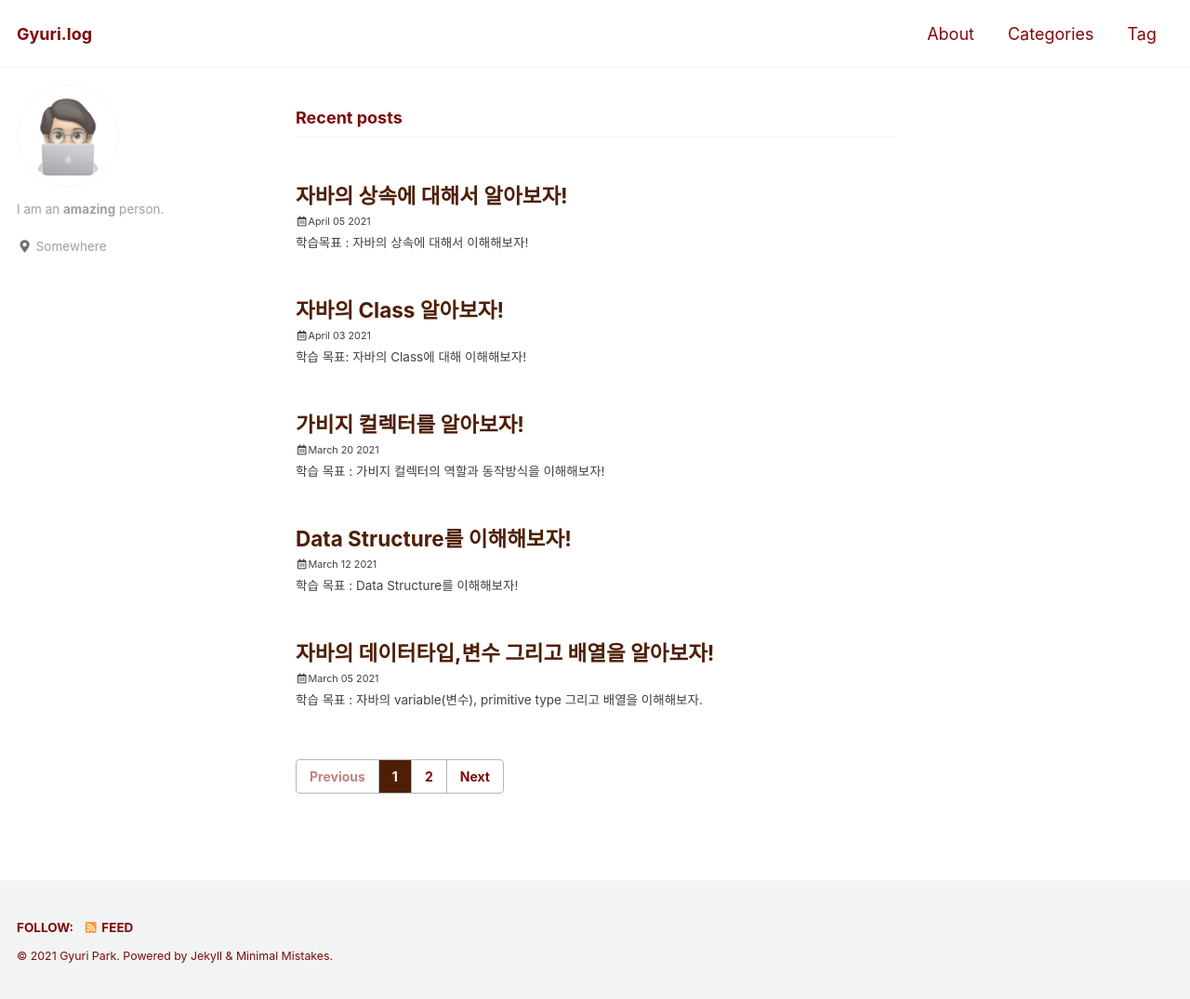
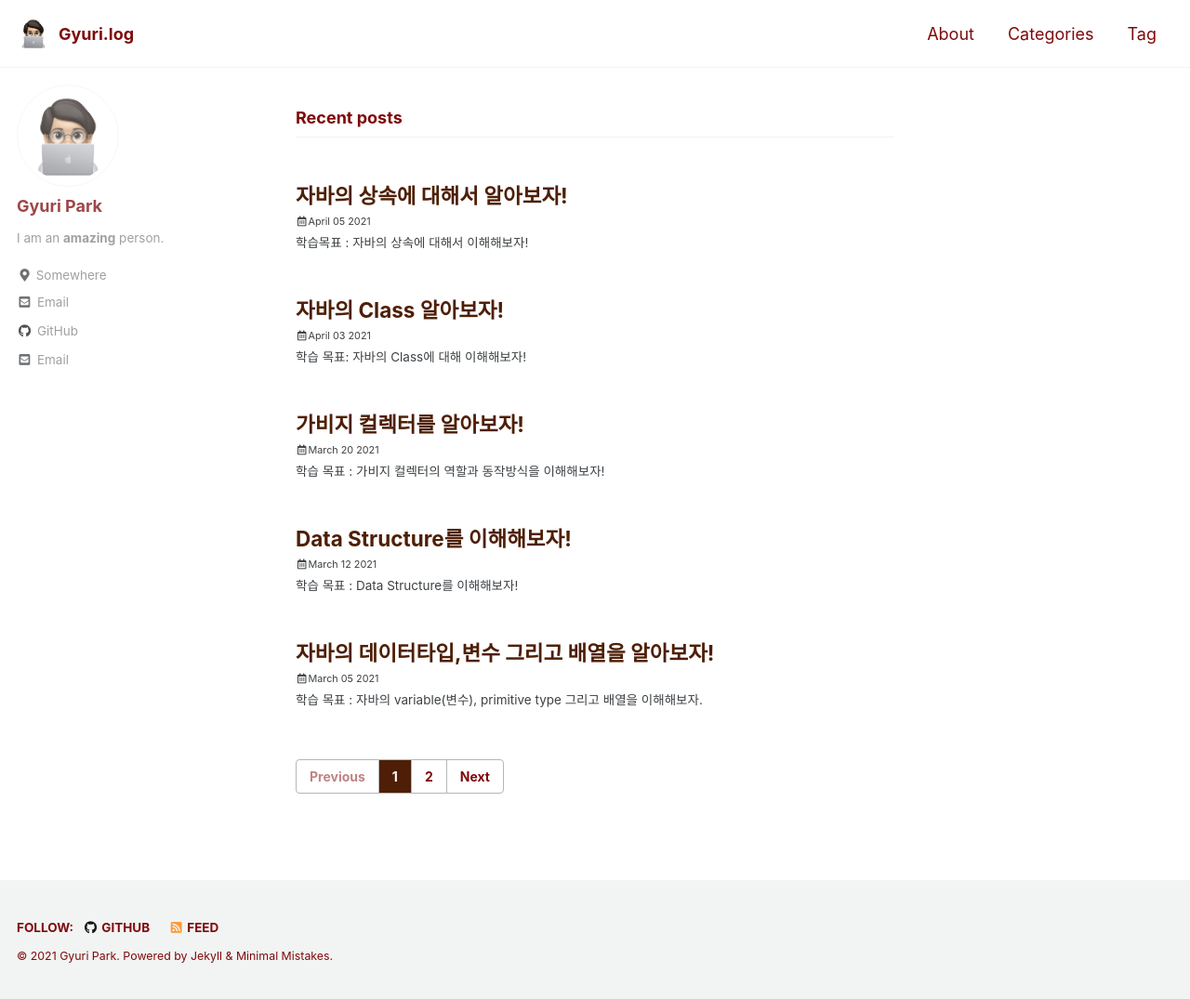
Before and after one commit to gyuripk/blog, a Jekyll site: the page built from index.html, in a window 1280 px wide and 1075 px high. Shown: the whole window at 93% size. Built offline with Jekyll 4.4.1, drawn with Linux system fonts in a browser that asks for light colours; cached includes are drawn as plain includes; the list of posts is cut into pages by our own code; some of the changed lines change nothing that is shown.

Commit message:
Update _config.yml

```diff
--- a/_config.yml
+++ b/_config.yml
@@ -25,7 +25,7 @@ url                      : "https://rbfl6418.github.io"
 baseurl                  : # the subpath of your site, e.g. "/blog"
 repository               : # GitHub username/repo-name e.g. "mmistakes/minimal-mistakes"
 teaser                   : # path of fallback teaser image, e.g. "/assets/images/500x300.png"
-logo                     : # path of logo image to display in the masthead, e.g. "/assets/images/88x88.png"
+logo                     : "/assets/myemoji.jpg"
 masthead_title           : # overrides the website title displayed in the masthead, use " " for no title
 # breadcrumbs            : false # true, false (default)
 words_per_minute         : 200
@@ -94,15 +94,15 @@ analytics:
 
 # Site Author
 author:
-  name             : #"Gyuri Park"
+  name             : "Gyuri Park"
   avatar           : "/assets/myemoji.jpg"
   bio              : "I am an **amazing** person."
   location         : "Somewhere"
-  email            :
+  email            : "rbfl6418@gmail.com"
   links:
     - label: "Email"
       icon: "fas fa-fw fa-envelope-square"
-      # url: "mailto:your.name@email.com"
+      url: "rbfl6418@gmail.com"
     - label: "Website"
       icon: "fas fa-fw fa-link"
       # url: "https://your-website.com"
@@ -114,7 +114,7 @@ author:
       # url: "https://facebook.com/"
     - label: "GitHub"
       icon: "fab fa-fw fa-github"
-      # url: "https://github.com/"
+      url: "https://github.com/rbfl6418"
     - label: "Instagram"
       icon: "fab fa-fw fa-instagram"
       # url: "https://instagram.com/"
@@ -130,7 +130,7 @@ footer:
       # url:
     - label: "GitHub"
       icon: "fab fa-fw fa-github"
-      # url:
+      url: "https://github.com/rbfl6418"
     - label: "GitLab"
       icon: "fab fa-fw fa-gitlab"
       # url:
@@ -277,7 +277,7 @@ defaults:
       layout: single
       author_profile: true
       read_time: false
-      comments: # true
+      comments: true
       share: true
       related: true
       sidebar:
```
